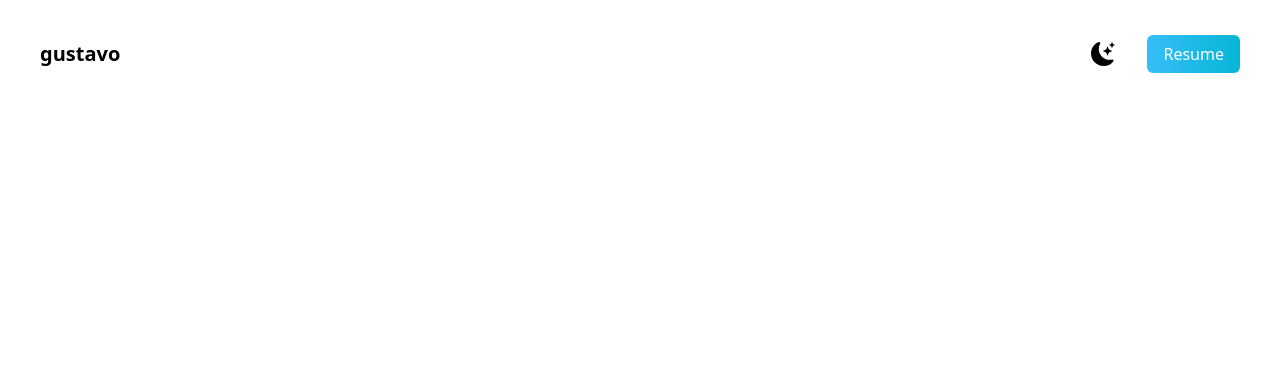
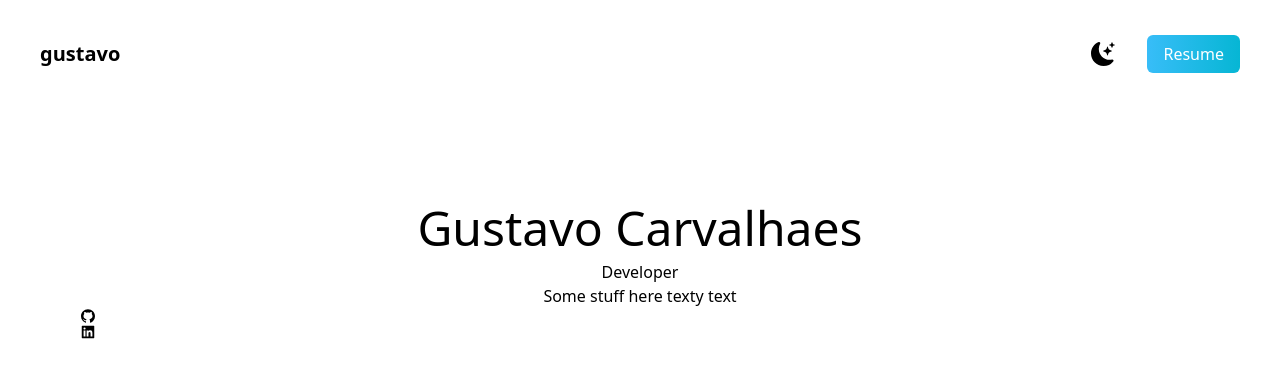
Before and after one commit to gustavocsak/portfolio, a React (Create React App) app: page / in a window 1280 px wide. Shown: the top 378 px of the page. Built offline with nearby package versions, Linux system fonts and the light colour scheme; a web font is replaced by a local one.

Commit message:
Started hero section

```diff
--- a/src/App.js
+++ b/src/App.js
@@ -1,11 +1,13 @@
 import styles from "./index.css";
 import Navbar from "./components/Navbar";
+import Hero from "./components/Hero";
 
 const App = () => {
     return (
         <div className="bg-white px-10">
             <section className="min-h-screen">
                 <Navbar />
+                <Hero />
             </section>
 
         </div>
--- /dev/null
+++ b/src/components/Hero.js
@@ -0,0 +1,21 @@
+import React from 'react'
+import { AiFillLinkedin, AiFillGithub } from 'react-icons/ai'
+
+const Hero = () => {
+  return (
+    <div className='text-center p-10'>
+        <div>
+            <h2 className='text-5xl py-2'>Gustavo Carvalhaes</h2>
+            <h3>Developer</h3>
+            <p>Some stuff here texty text</p>
+        </div>
+        <div>
+            <AiFillGithub />
+            <AiFillLinkedin />
+        </div>
+    </div>
+
+  )
+}
+
+export default Hero
```
